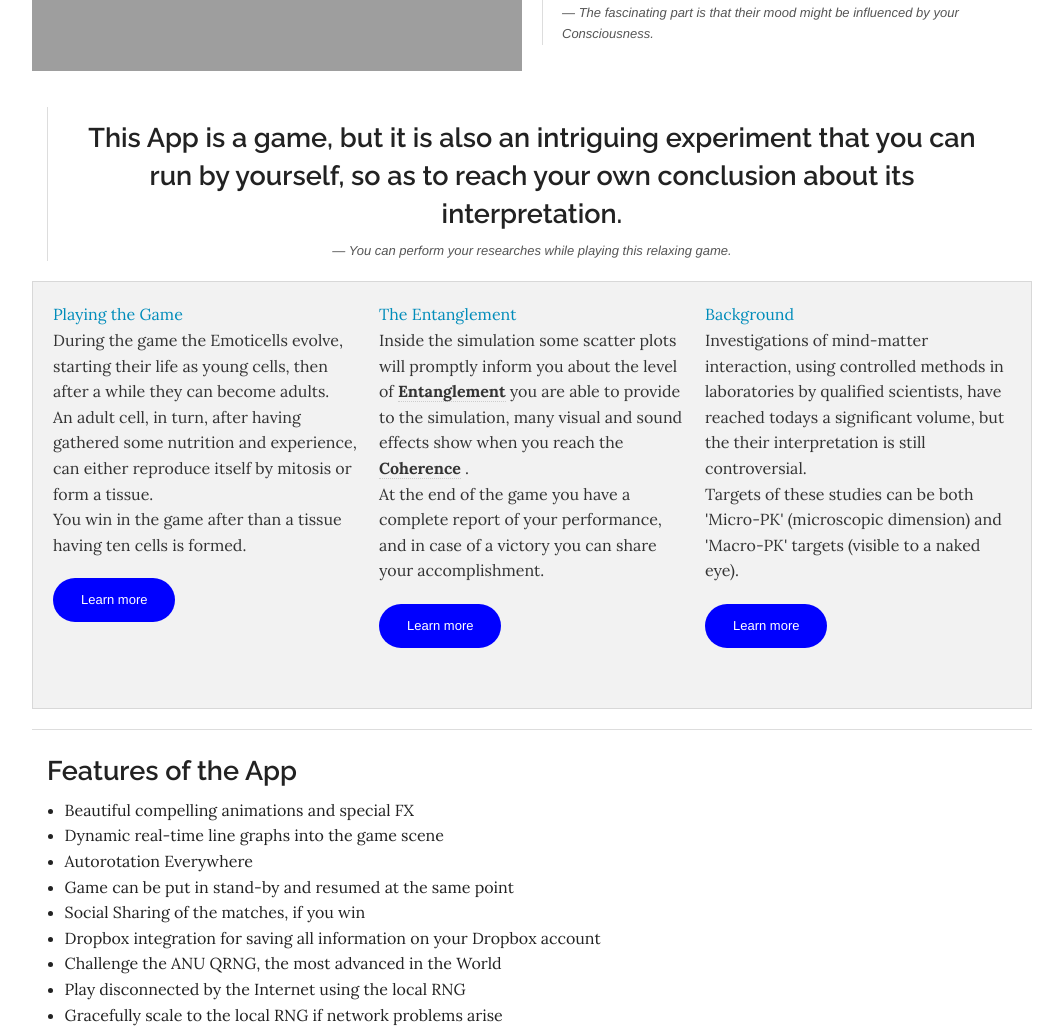
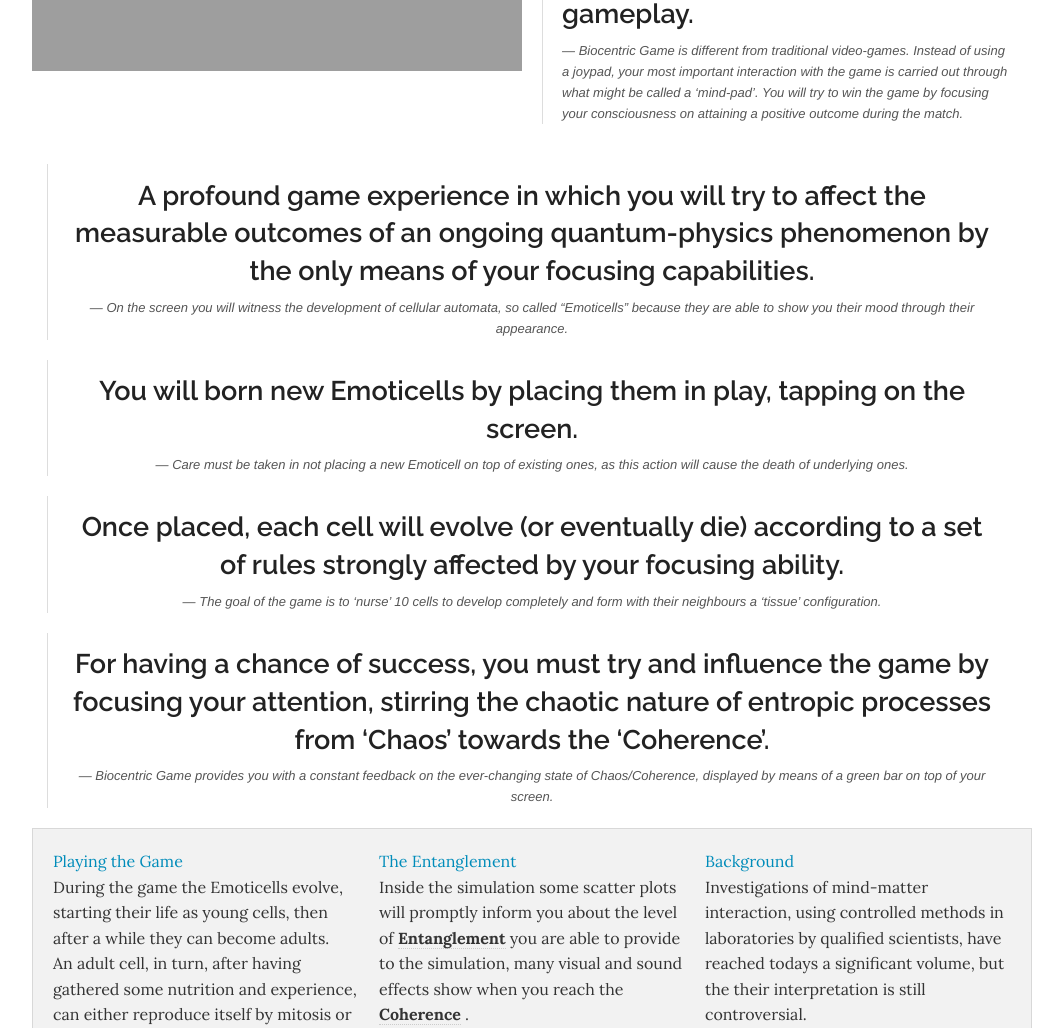
Before and after one commit to BiocentricGame/BiocentricGame.github.io, a website: page index.html in a window 1280 px wide. Shown: the part 740-1768 px from the top of the page, without its empty margins (108-1171 px from the left). Drawn offline with Linux system fonts and the light colour scheme; grey boxes are pictures that could not be loaded.

Commit message:
home page revised

```diff
--- a/index.html
+++ b/index.html
@@ -40,7 +40,7 @@
 							<a href="credits.html">Credits</a>
 						</li>
 						<li>
-						<a href="FAQ.html">FAQ</a>
+							<a href="FAQ.html">FAQ</a>
 						</li>
 					</ul>
 				</section>
@@ -72,9 +72,11 @@
 						<a href="https://itunes.apple.com/app/biocentric-game/id896593868?ls=1&mt=8"><img src="img/Biocentric-Game-Download_on_the_App_Store_Badge_US-UK_199x59.png" /></a>
 					</p>
 					<blockquote>
-						<h3> In Biocentric Game you play with cellular automata, called “Emoticells” because they are able to show their mood,
-						in a fast paced and dynamic environment.</h3>
-						<cite>The fascinating part is that their mood might be influenced by your Consciousness.</cite>
+						<h3>Biocentric Game is the first game in AppStore that replicates groundbreaking experiments of mind-matter interactions
+						and exploits these as the foundation of gameplay.</h3>
+						<cite>Biocentric Game is different from traditional video-games.
+							Instead of using a joypad, your most important interaction with the game is carried out through what might be called a ‘mind-pad’.
+							You will try to win the game by focusing your consciousness on attaining a positive outcome during the match.</cite>
 					</blockquote>
 				</li>
 			</div>
@@ -83,9 +85,38 @@
 		<div class="row">
 			<div class="large-12 columns text-center">
 				<blockquote>
-					<h3> This App is a game, but it is also an intriguing experiment that you can run by yourself,
-					so as to reach your own conclusion about its interpretation.</h3>
-					<cite> You can perform your researches while playing this relaxing game. </cite>
+					<h3>A profound game experience in which you will try to affect the measurable outcomes of an ongoing quantum-physics
+						phenomenon by the only means of your focusing capabilities. </h3>
+					<cite>On the screen you will witness the development of cellular automata, so called “Emoticells” because
+						they are able to show you their mood through their appearance.</cite>
+				</blockquote>
+			</div>
+		</div>
+
+		<div class="row">
+			<div class="large-12 columns text-center">
+				<blockquote>
+					<h3>You will born new Emoticells by placing them in play, tapping on the screen.</h3>
+					<cite>Care must be taken in not placing a new Emoticell on top of existing ones, as this action will cause the death of underlying ones.</cite>
+				</blockquote>
+			</div>
+		</div>
+
+		<div class="row">
+			<div class="large-12 columns text-center">
+				<blockquote>
+					<h3>Once placed, each cell will evolve (or eventually die) according to a set of rules strongly affected by your focusing ability.</h3>
+					<cite>The goal of the game is to ‘nurse’ 10 cells to develop completely and form with their neighbours a ‘tissue’ configuration.</cite>
+				</blockquote>
+			</div>
+		</div>
+
+		<div class="row">
+			<div class="large-12 columns text-center">
+				<blockquote>
+					<h3>For having a chance of success, you must try and influence the game by focusing your attention, stirring the chaotic nature of entropic processes from
+						‘Chaos’ towards the ‘Coherence’.</h3>
+					<cite>Biocentric Game provides you with a constant feedback on the ever-changing state of Chaos/Coherence, displayed by means of a green bar on top of your screen.</cite>
 				</blockquote>
 			</div>
 		</div>
```
